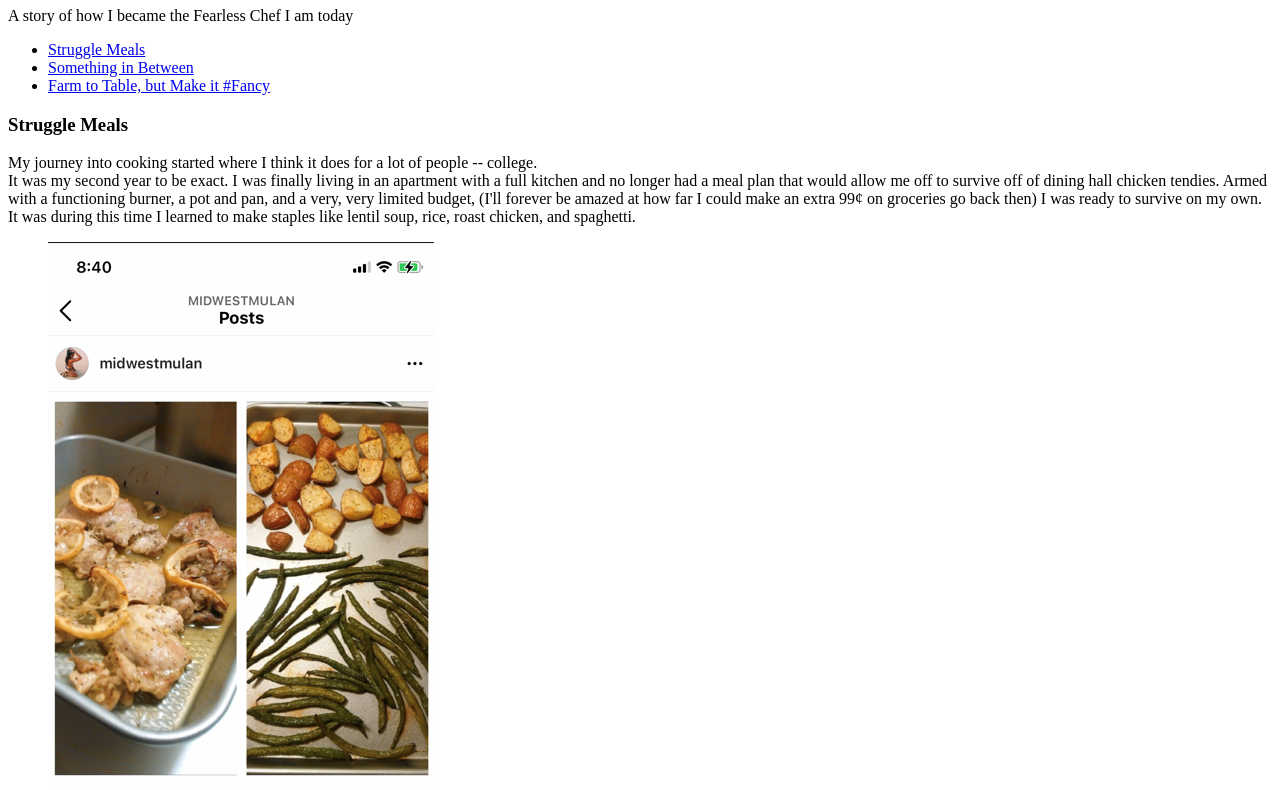
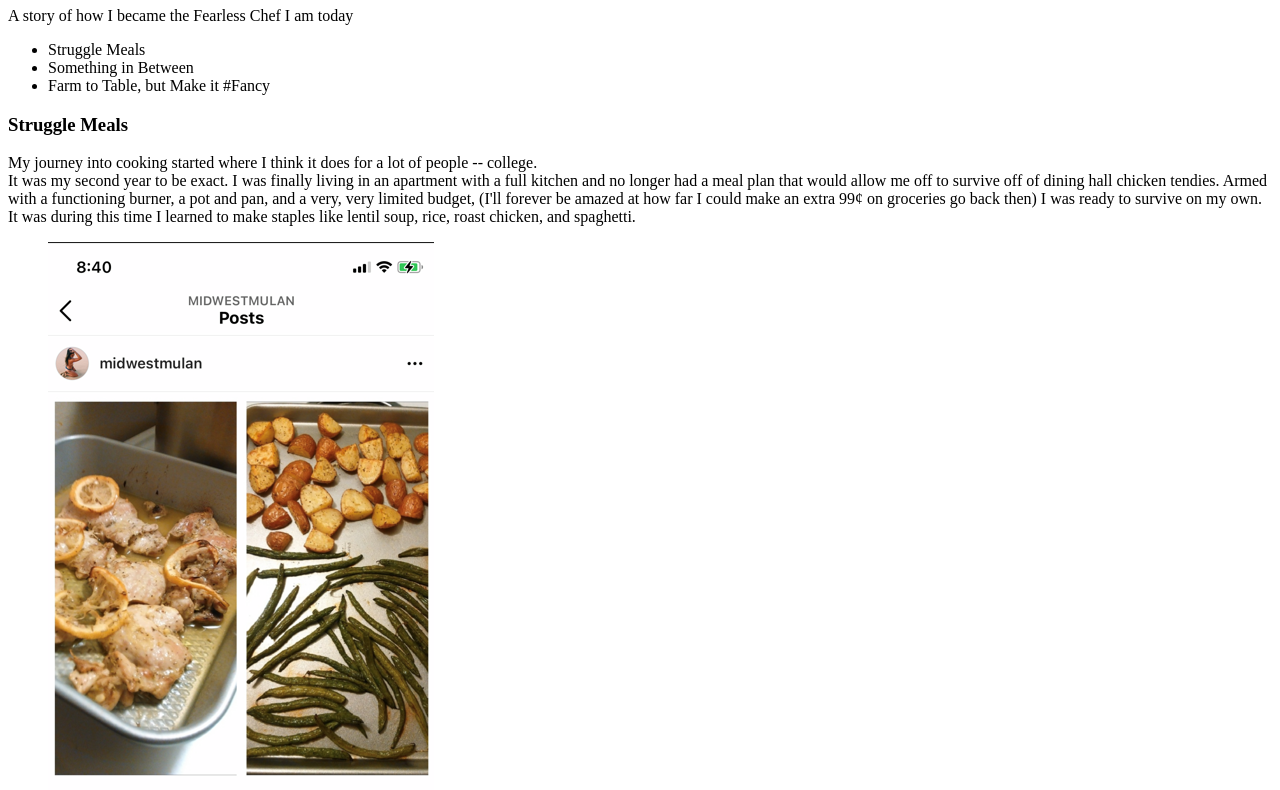
Before and after one commit to STL-LC101-January-22/assignment-4-html-me-something-jennlee195, a website: page index.html in a window 1280 px wide. Shown: the part 73-863 px from the top of the page. Drawn offline with Linux system fonts and the light colour scheme.

Commit message:
second attempt, removed som a tags

```diff
--- a/index.html
+++ b/index.html
@@ -10,9 +10,9 @@
          <p>A story of how I became the Fearless Chef I am today</p>
          <nav>
             <ul>
-               <li><a href="#struggle">Struggle Meals</a></li>
-               <li><a href="#between">Something in Between</a></li>
-               <li><a href="#fancy">Farm to Table, but Make it #Fancy</a></li>
+               <li>Struggle Meals</li>
+               <li>Something in Between</li>
+               <li>Farm to Table, but Make it #Fancy</li>
             </ul>
          </nav>
        </header>
@@ -21,7 +21,6 @@
           <article>
 
              <section>
-                <a name="struggle"></a>
                 <h3>Struggle Meals</h3>
                 <p>My journey into cooking started where I think it does for a lot of people -- college.
                    <br>It was my second year to be exact. I was finally living in an apartment with a full kitchen and no longer had a meal plan
@@ -36,7 +35,6 @@
              </section>
 
              <section>
-                <a name="between"></a>
                 <h3>Something in Between</h3>
                 <p>Around the time I had finished learning a the basics, Buzzfeed's Tasty platform absolutely took off.
                   <br>My mother had FoodNetwork, I now had Tasty. Cooking tutorials had never been so consumable (no pun intended) and seeing a
@@ -52,7 +50,6 @@
              </section>
 
              <section>
-                <a name="fancy"></a>
                 <h3>Farm to Table, but Make it #Fancy</h3>
                 <p>A few years ago I met my boyfriend who made me think about my cooking in an entirely different way by asking me one question on
                    our first date: Had I ever cooked with wild game?
```
